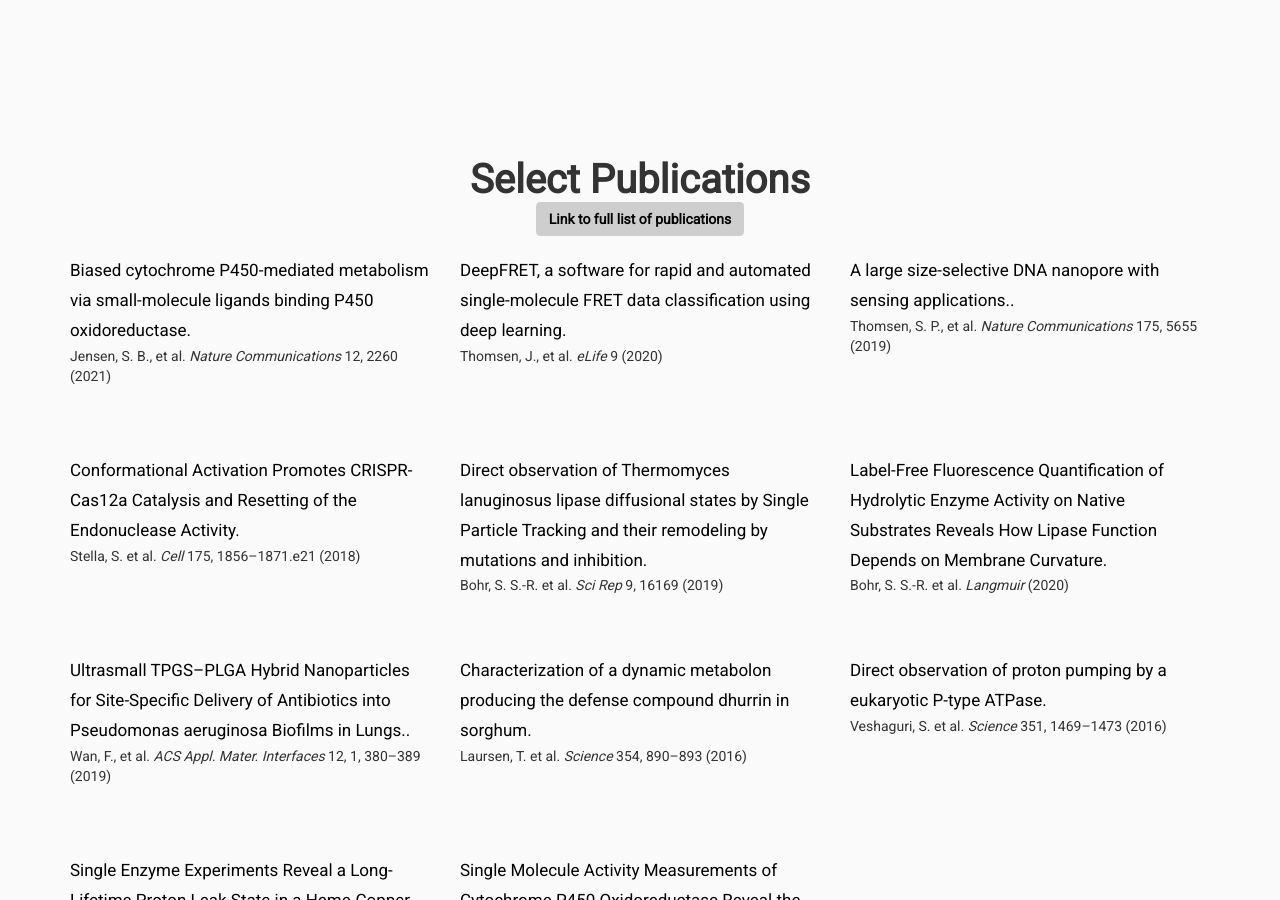
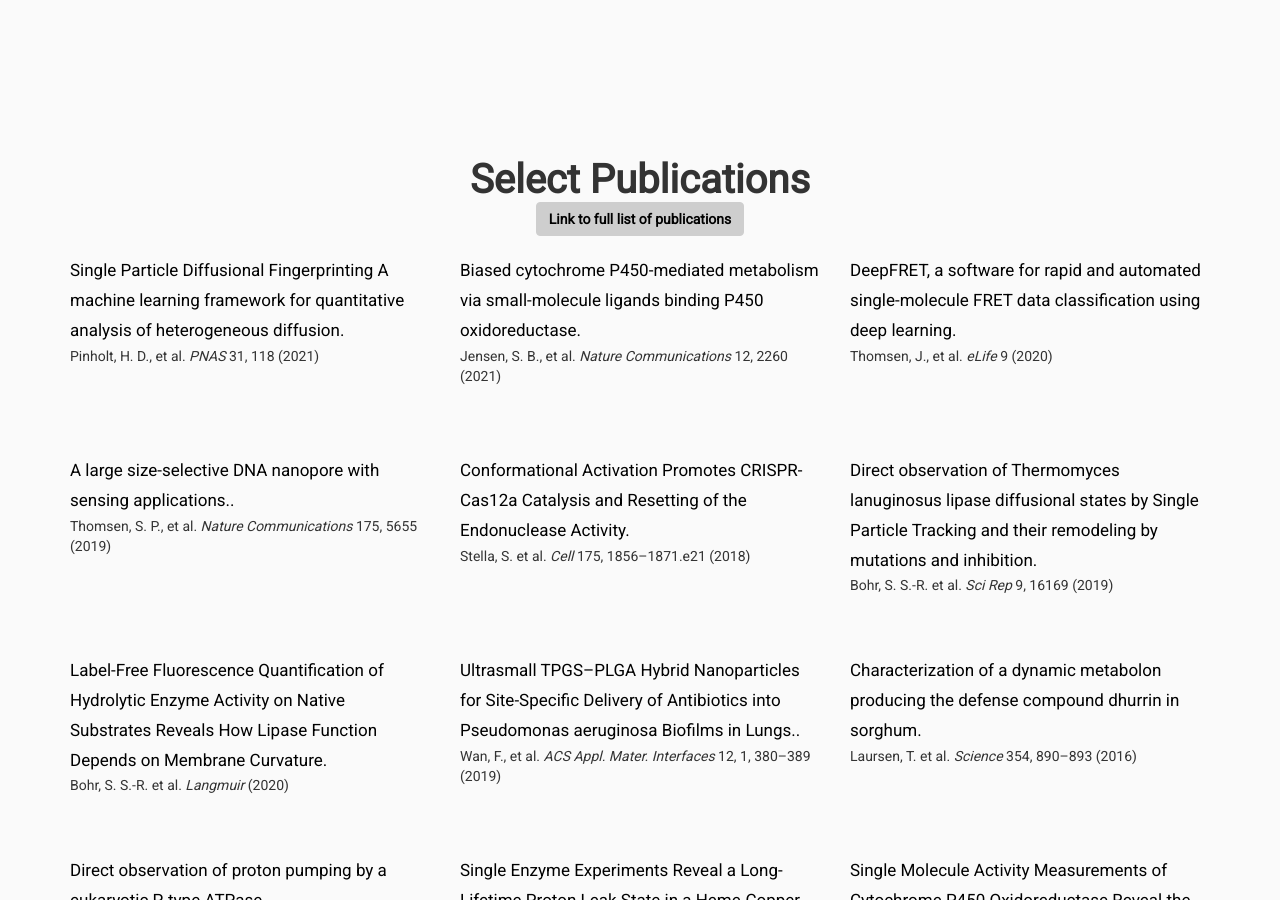
Before and after one commit to hatzakislab/hatzakislab.github.io, a Jekyll site: the page built from index.md, in a window 1280 px wide and 900 px high, scrolled down 2473 px. Built offline with Jekyll 4.4.1, drawn with Linux system fonts in a browser that asks for light colours; some web fonts are replaced; comment, search, counter and statistics services are not loaded.

Commit message:
added pnas

```diff
--- a/_data/projects.yml
+++ b/_data/projects.yml
@@ -66,6 +66,8 @@
   <br><br>
   Relevant publications:
   <p style='font-size:15px'>
+    <p style='font-size:15px'>
+  Pinholt, H. D. et al. Single Particle Diffusional Fingerprinting A machine learning framework for quantitative analysis of heterogeneous diffusion. <em>PNAS</em> (2021), 31, 118.<br><br>
   Bohr, S.S.-R. et al. Direct observation of Thermomyces lanuginosus lipase diffusional states by Single Particle Tracking and their remodeling by mutations and inhibition. <em>Scientific Reports</em> (2019), 9, 2654.<br><br>
   Bohr, S.S.-R. et al. Label-Free Fluorescence Quantification of Hydrolytic Enzyme Activity on Native Substrates Reveals How Lipase Function Depends on Membrane Curvature. <em>Langmuir</em> (2020), 36, 23, 6473-6481.<br><br>
   </p>
--- a/_data/publications.yml
+++ b/_data/publications.yml
@@ -1,3 +1,10 @@
+- title: Single Particle Diffusional Fingerprinting A machine learning framework for quantitative analysis of heterogeneous diffusion
+  doi: 10.1073/pnas.2104624118
+  author: Pinholt, H. D., et al.
+  journal: PNAS
+  pages: 31, 118
+  year: 2021
+
 - title: Biased cytochrome P450-mediated metabolism via small-molecule ligands binding P450 oxidoreductase
   doi: 10.1038/s41467-021-22562-w
   author: Jensen, S. B., et al.
```
